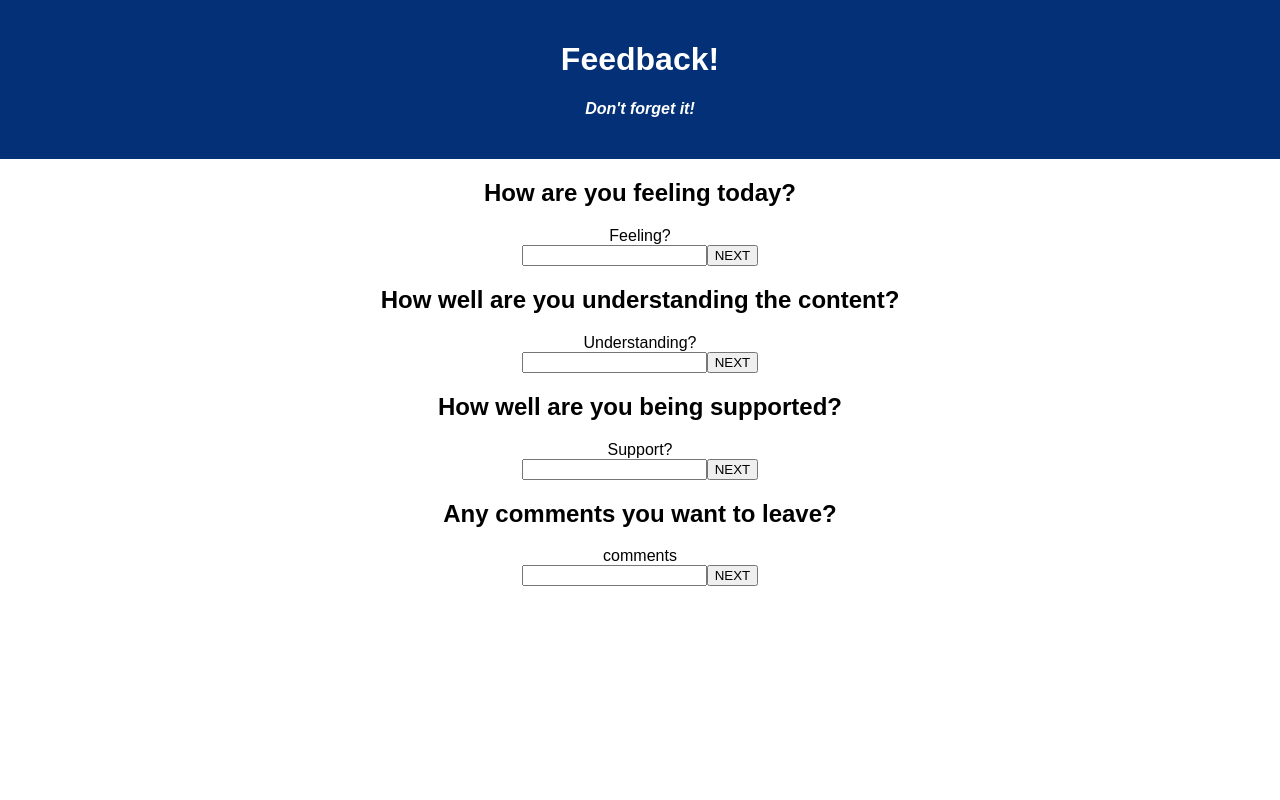
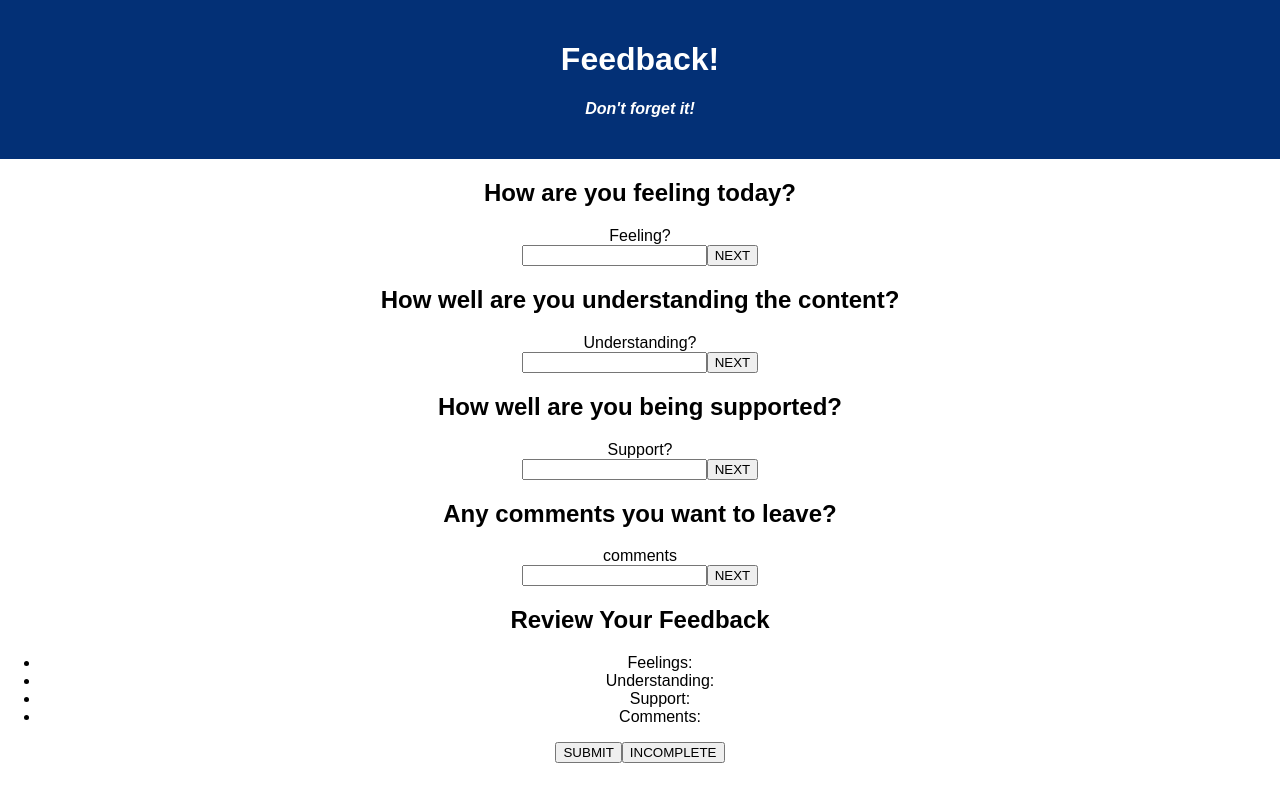
Before and after one commit to AndrewLeck/weekend-redux-feedback-loop, a React (Create React App) app: page /#/api/comments in a window 1280 px wide. Built offline with nearby package versions, Linux system fonts and the light colour scheme.

Commit message:
created a review section and completed the handsake

```diff
--- a/src/components/App/App.jsx
+++ b/src/components/App/App.jsx
@@ -5,6 +5,7 @@ import Feelings from '../Feeling/Feeling';
 import Understanding from '../Understanding/Understanding';
 import Support from '../Support/Support';
 import Comments from '../Comments/Comments';
+import Review from '../Review/Review';
 // import { HashRouter as Router, Route, Link } from 'react-router-dom';
 function App() {
 
@@ -30,6 +31,9 @@ function App() {
         {/* <Route> */}
           <Comments />
         {/* </Route> */}
+        {/* <Route> */}
+          <Review />
+        {/* </Route> */}
       {/* </Router> */}
     </div>
 
--- /dev/null
+++ b/src/components/Review/Review.jsx
@@ -0,0 +1,33 @@
+// import { Link } from 'react-router-dom';
+
+function Review(){
+    console.log('Inside Review function')
+
+    return(
+        <>
+            <h2>Review Your Feedback</h2>
+            <form>
+                <ul>
+                    <li>
+                        Feelings:
+                    </li>
+                    <li>
+                        Understanding:
+                    </li>
+                    <li>
+                        Support:
+                    </li>
+                    <li>
+                        Comments:
+                    </li>
+                </ul>
+
+                {/* <Link> */}
+                <button>SUBMIT</button>{/* Create a teneiry? */}
+                <button>INCOMPLETE</button>
+                {/* </Link> */}
+            </form>
+        </>
+    )
+}
+export default Review;
```
